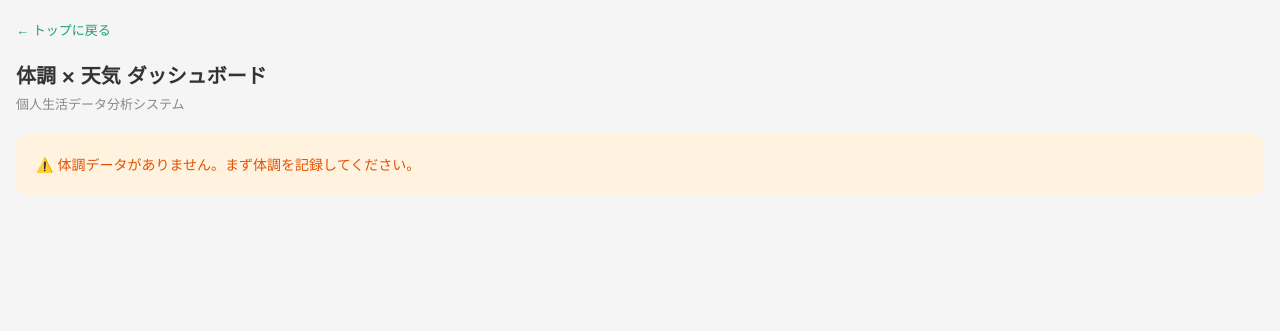
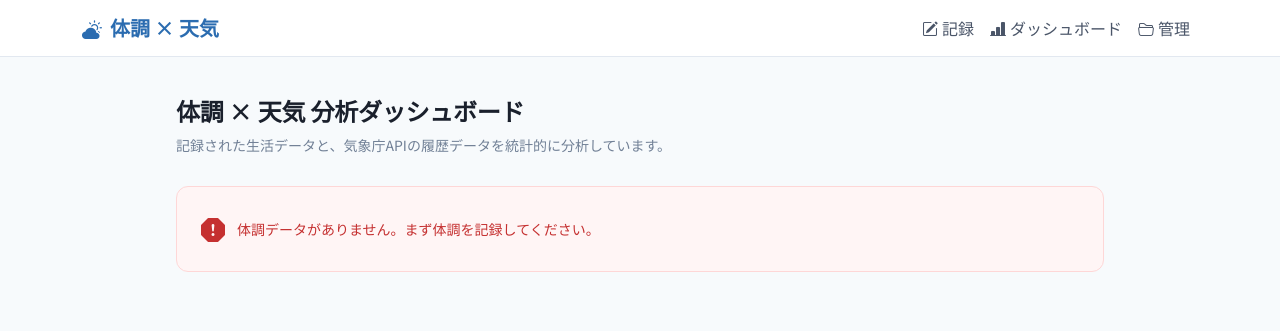
Before and after one commit to ks0227/health-weather-app, a Flask app: page /dashboard in a window 1280 px wide. Shown: the top 331 px of the page. Run offline with Flask 3, Linux system fonts and the light colour scheme; data that the repository does not hold is empty; some libraries are stand-ins or nearby versions.

Commit message:
fix : デザインをトップページに統合

```diff
--- a/templates/dashboard.html
+++ b/templates/dashboard.html
@@ -3,238 +3,336 @@
   <head>
     <meta charset="UTF-8" />
     <meta name="viewport" content="width=device-width, initial-scale=1.0" />
-    <title>体調×天気 ダッシュボード</title>
+    <title>体調 × 天気 ダッシュボード</title>
+    <!-- Plotly.js -->
     <script src="https://cdn.plot.ly/plotly-latest.min.js"></script>
+    <!-- Bootstrap 5 & Icons -->
     <link
-      href="https://fonts.googleapis.com/css2?family=M+PLUS+1p:wght@400;500;700&display=swap"
+      href="https://cdn.jsdelivr.net/npm/bootstrap@5.3.0/dist/css/bootstrap.min.css"
+      rel="stylesheet"
+    />
+    <link
+      href="https://cdn.jsdelivr.net/npm/bootstrap-icons@1.11.0/font/bootstrap-icons.css"
+      rel="stylesheet"
+    />
+    <!-- 統一フォント Noto Sans JP -->
+    <link
+      href="https://fonts.googleapis.com/css2?family=Noto+Sans+JP:wght@400;500;700&display=swap"
       rel="stylesheet"
     />
     <style>
-      * {
-        box-sizing: border-box;
-        margin: 0;
-        padding: 0;
+      :root {
+        --primary-color: #2b6cb0; /* ダークブルー */
+        --primary-hover: #1e4e80;
+        --primary-light: rgba(43, 108, 176, 0.08);
+        --accent-color: #319795; /* ティールブルー */
+        --accent-hover: #236e6c;
+        --bg-light: #f7fafc; /* クリーンな背景 */
+        --text-dark: #2d3748;
+        --border-color: #e2e8f0;
       }
 
       body {
-        font-family: "M PLUS 1p", sans-serif;
-        background: #f5f5f5;
-        padding: 16px;
-        padding-bottom: 40px;
-        color: #333;
+        font-family: "Noto Sans JP", sans-serif;
+        background: var(--bg-light);
+        color: var(--text-dark);
+        padding-bottom: 60px;
       }
 
-      .nav {
-        margin-bottom: 16px;
+      /* ナビバー（共通デザイン） */
+      .navbar {
+        background: #ffffff !important;
+        border-bottom: 1px solid var(--border-color);
+        margin-bottom: 40px;
       }
-      .nav a {
-        color: #1d9e75;
-        text-decoration: none;
-        font-size: 13px;
-        display: inline-block;
-        padding: 4px 0;
+      .navbar-brand {
+        font-weight: 700;
+        color: var(--primary-color) !important;
+      }
+      .nav-link {
+        color: #4a5568 !important;
+        font-weight: 500;
+        transition: color 0.2s;
+      }
+      .nav-link:hover {
+        color: var(--primary-color) !important;
+      }
+
+      /* メインコンテナ */
+      .content-container {
+        max-width: 960px;
+        margin: 0 auto;
+        padding: 0 16px;
       }
 
       h1 {
-        font-size: 20px;
-        margin-bottom: 4px;
+        font-size: 1.5rem;
+        font-weight: 700;
+        color: #1a202c;
+        margin-bottom: 8px;
+        letter-spacing: -0.01em;
       }
       .subtitle {
-        color: #888;
-        font-size: 13px;
-        margin-bottom: 20px;
+        color: #718096;
+        font-size: 0.875rem;
+        margin-bottom: 30px;
+        line-height: 1.6;
       }
 
-      /* サマリーカード */
+      /* ===== サマリーカード ===== */
       .cards {
         display: grid;
         grid-template-columns: repeat(3, 1fr);
-        gap: 12px;
-        margin-bottom: 24px;
+        gap: 16px;
+        margin-bottom: 30px;
       }
-      .card {
-        background: #fff;
+      .card-summary {
+        background: #ffffff;
+        border: 1px solid var(--border-color);
         border-radius: 12px;
-        padding: 16px;
-        box-shadow: 0 1px 4px rgba(0, 0, 0, 0.08);
+        padding: 20px;
+        box-shadow: 0 4px 6px -1px rgba(0, 0, 0, 0.03);
+        display: flex;
+        flex-direction: column;
+        justify-content: space-between;
       }
-      .card h2 {
-        font-size: 12px;
-        color: #888;
-        margin-bottom: 8px;
+      .card-summary h2 {
+        font-size: 0.8rem;
+        font-weight: 700;
+        color: #718096;
+        margin-bottom: 4px;
+        text-transform: uppercase;
+        letter-spacing: 0.05em;
       }
-      .card .value {
-        font-size: 22px;
-        font-weight: 500;
-      }
-      .card .desc {
-        font-size: 11px;
-        color: #aaa;
+      .card-summary .value {
+        font-size: 1.6rem;
+        font-weight: 700;
+        color: var(--primary-color);
         margin-top: 4px;
       }
+      .card-summary .desc {
+        font-size: 11px;
+        color: #a0aec0;
+        margin-top: 6px;
+      }
 
-      /* チャートカード */
+      /* ===== チャートカード ===== */
       .chart-card {
-        background: #fff;
+        background: #ffffff;
+        border: 1px solid var(--border-color);
         border-radius: 12px;
-        padding: 16px;
-        box-shadow: 0 1px 4px rgba(0, 0, 0, 0.08);
-        margin-bottom: 16px;
-        /* グラフがはみ出ないよう */
+        padding: 24px;
+        box-shadow: 0 4px 6px -1px rgba(0, 0, 0, 0.03);
+        margin-bottom: 24px;
         overflow: hidden;
       }
       .chart-card h2 {
-        font-size: 14px;
-        margin-bottom: 12px;
+        font-size: 1rem;
+        font-weight: 700;
+        color: #1a202c;
+        margin-bottom: 16px;
+        border-left: 4px solid var(--accent-color);
+        padding-left: 10px;
       }
 
-      /* 相関サマリー */
+      /* ===== 相関サマリーグリッド ===== */
       .corr-grid {
         display: grid;
-        grid-template-columns: repeat(auto-fit, minmax(160px, 1fr));
-        gap: 10px;
+        grid-template-columns: repeat(auto-fit, minmax(240px, 1fr));
+        gap: 12px;
       }
       .corr-item {
         border-radius: 8px;
-        padding: 12px 14px;
+        padding: 16px;
         font-size: 13px;
+        border: 1px solid transparent;
       }
       .corr-item .label {
-        color: #888;
-        margin-bottom: 4px;
+        font-weight: 700;
+        margin-bottom: 8px;
         font-size: 12px;
+        display: flex;
+        align-items: center;
+        justify-content: space-between;
+        gap: 8px;
       }
       .corr-item .r-value {
-        font-size: 20px;
-        font-weight: 500;
+        font-size: 1.4rem;
+        font-weight: 700;
+        margin-bottom: 4px;
       }
       .corr-item .summary {
-        font-size: 11px;
-        margin-top: 6px;
+        font-size: 12px;
         line-height: 1.5;
       }
 
+      /* 相関傾向ごとの背景（上質なトーンに減色） */
       .positive {
-        background: #e8f5e9;
-        color: #2e7d32;
+        background: rgba(49, 151, 149, 0.06);
+        color: #234e52;
+        border-color: rgba(49, 151, 149, 0.2);
       }
       .negative {
-        background: #fce4ec;
-        color: #c62828;
+        background: rgba(229, 62, 62, 0.05);
+        color: #742a2a;
+        border-color: rgba(229, 62, 62, 0.15);
       }
       .neutral {
-        background: #f5f5f5;
-        color: #777;
+        background: #f7fafc;
+        color: #4a5568;
+        border-color: var(--border-color);
       }
 
-      .badge {
+      /* 有意差バッジ */
+      .badge-custom {
         display: inline-block;
         font-size: 10px;
-        padding: 2px 6px;
-        border-radius: 10px;
-        margin-left: 4px;
-        vertical-align: middle;
-        font-weight: normal;
+        font-weight: 700;
+        padding: 2px 8px;
+        border-radius: 20px;
       }
       .badge-significant {
-        background: #c8e6c9;
-        color: #1b5e20;
+        background: #c6f6d5;
+        color: #22543d;
       }
       .badge-marginal {
-        background: #fff9c4;
-        color: #f57f17;
+        background: #feebc8;
+        color: #744210;
       }
       .badge-none {
-        background: #eeeeee;
-        color: #9e9e9e;
+        background: #e2e8f0;
+        color: #4a5568;
       }
 
+      /* エラーボックス */
       .error-box {
-        background: #fff3e0;
+        background: #fff5f5;
+        border: 1px solid #fed7d7;
         border-radius: 12px;
-        padding: 20px;
-        color: #e65100;
+        padding: 24px;
+        color: #c53030;
         font-size: 14px;
+        display: flex;
+        align-items: center;
+        gap: 12px;
+        font-weight: 500;
       }
 
       /* スマホ対応 */
-      @media (max-width: 480px) {
-        body {
-          padding: 12px;
-          padding-bottom: 40px;
+      @media (max-width: 768px) {
+        .navbar {
+          margin-bottom: 24px;
         }
-        h1 {
-          font-size: 18px;
-        }
-
-        /* サマリーカードを縦積み */
         .cards {
           grid-template-columns: 1fr;
-          gap: 10px;
+          gap: 12px;
         }
-        .card {
-          display: flex;
+        .card-summary {
+          flex-direction: row;
           align-items: center;
           justify-content: space-between;
-          padding: 14px 16px;
+          padding: 16px;
         }
-        .card h2 {
-          margin-bottom: 0;
-          font-size: 13px;
+        .card-summary .value {
+          font-size: 1.35rem;
+          margin-top: 0;
         }
-        .card .value {
-          font-size: 20px;
-        }
-        .card .desc {
+        .card-summary .desc {
           display: none;
         }
-
-        /* 相関グリッドを1列に */
         .corr-grid {
           grid-template-columns: 1fr;
         }
-
         .chart-card {
-          padding: 12px;
-        }
-        .chart-card h2 {
-          font-size: 13px;
+          padding: 16px;
         }
       }
     </style>
   </head>
   <body>
-    <div class="nav"><a href="/">← トップに戻る</a></div>
-    <h1>体調 × 天気 ダッシュボード</h1>
-    <p class="subtitle">個人生活データ分析システム</p>
+    <!-- ナビバー（他画面と共通） -->
+    <nav class="navbar navbar-expand-lg navbar-light sticky-top">
+      <div class="container">
+        <a class="navbar-brand" href="/">
+          <i class="bi bi-cloud-sun-fill me-2"></i>体調 × 天気
+        </a>
+        <button
+          class="navbar-toggler"
+          type="button"
+          data-bs-toggle="collapse"
+          data-bs-target="#navbarNav"
+        >
+          <span class="navbar-toggler-icon"></span>
+        </button>
+        <div class="collapse navbar-collapse" id="navbarNav">
+          <ul class="navbar-nav ms-auto">
+            <li class="nav-item">
+              <a class="nav-link" href="/log"
+                ><i class="bi bi-pencil-square me-1"></i>記録</a
+              >
+            </li>
+            <li class="nav-item">
+              <a class="nav-link active" href="/dashboard"
+                ><i class="bi bi-bar-chart-line-fill me-1"></i>ダッシュボード</a
+              >
+            </li>
+            <li class="nav-item">
+              <a class="nav-link" href="/records"
+                ><i class="bi bi-folder2-open me-1"></i>管理</a
+              >
+            </li>
+          </ul>
+        </div>
+      </div>
+    </nav>
+
+    <!-- メインコンテンツ -->
+    <div class="content-container">
+      <h1>体調 × 天気 分析ダッシュボード</h1>
+      <p class="subtitle">
+        記録された生活データと、気象庁APIの履歴データを統計的に分析しています。
+      </p>
 
       {% if result.get("error") %}
-    <div class="error-box">⚠️ {{ result.error }}</div>
+      <div class="error-box">
+        <i class="bi bi-exclamation-octagon-fill fs-4"></i>
+        <span>{{ result.error }}</span>
+      </div>
 
       {% else %}
 
       <!-- サマリーカード -->
       <div class="cards">
-      <div class="card">
+        <div class="card-summary">
           <div>
             <h2>分析データ数</h2>
-          <div class="desc">体調×天気が一致した日数</div>
+            <div class="desc">体調×天気が揃った整合日数</div>
           </div>
           <div class="value">{{ result.data_count }} 日</div>
         </div>
-      <div class="card">
+        <div class="card-summary">
           <div>
             <h2>直近の気分スコア</h2>
-          <div class="desc">最新の記録</div>
+            <div class="desc">最新に記録された健康度</div>
           </div>
-        <div class="value">{{ result.trend[-1].mood_score }} / 5</div>
+          <div class="value">
+            {{ result.trend[-1].mood_score }}
+            <span style="font-size: 14px; font-weight: normal; color: #a0aec0"
+              >/ 5</span
+            >
           </div>
-      <div class="card">
+        </div>
+        <div class="card-summary">
           <div>
             <h2>直近の気圧</h2>
-          <div class="desc">最新の記録</div>
+            <div class="desc">最新の現地付近の気圧</div>
           </div>
-        <div class="value">{{ result.trend[-1].pressure }} hPa</div>
+          <div class="value">
+            {{ result.trend[-1].pressure }}
+            <span style="font-size: 14px; font-weight: normal; color: #a0aec0"
+              >hPa</span
+            >
+          </div>
         </div>
       </div>
 
@@ -272,21 +370,24 @@
       <div class="chart-card">
         <h2>気分スコアと天気の関係</h2>
         <div class="corr-grid">
-        {% for item in result.correlations if item.health == "mood_score" %} {%
-        set cls = "positive" if item.r > 0.1 else ("negative" if item.r < -0.1
-        else "neutral") %}
+          {% for item in result.correlations if item.health == "mood_score" %}
+          {% set cls = "positive" if item.r > 0.1 else ("negative" if item.r <
+          -0.1 else "neutral") %}
           <div class="corr-item {{ cls }}">
             <div class="label">
-            {{ { "temperature": "気温", "humidity": "湿度", "pressure": "気圧",
-            "pressure_change_prev": "前日の気圧変化", "pressure_range_prev":
-            "前日の気圧変化幅", "temperature_change_prev": "前日の気温変化",
-            "humidity_change_prev": "前日の湿度変化" }[item.weather] }}{% if
-            item.significant_05 %}
-            <span class="badge badge-significant">統計的に有意 ✓</span>
+              <span>
+                {{ { "temperature": "気温", "humidity": "湿度", "pressure":
+                "気圧", "pressure_change_prev": "前日の気圧変化",
+                "pressure_range_prev": "前日の気圧変化幅",
+                "temperature_change_prev": "前日の気温変化",
+                "humidity_change_prev": "前日の湿度変化" }[item.weather] }}
+              </span>
+              {% if item.significant_05 %}
+              <span class="badge-custom badge-significant">有意差あり ✓</span>
               {% elif item.significant_10 %}
-            <span class="badge badge-marginal">参考値</span>
+              <span class="badge-custom badge-marginal">傾向あり</span>
               {% else %}
-            <span class="badge badge-none">データ不足</span>
+              <span class="badge-custom badge-none">判定不能</span>
               {% endif %}
             </div>
             <div class="r-value">r = {{ item.r }}</div>
@@ -296,10 +397,11 @@
         </div>
       </div>
 
+      <!-- グラフ描画スクリプト（デザイン統一処理） -->
       <script>
         const trend = {{ result.trend | tojson }};
 
-      // スマホ判定（グラフの余白を調整）
+        // スマホ判定（余白調整用）
         const isMobile = window.innerWidth <= 480;
         const margin = isMobile
           ? { t: 10, r: 10, b: 40, l: 40 }
@@ -307,108 +409,118 @@
 
         const commonLayout = {
           margin,
-        legend:        { orientation: "h", y: -0.3 },
-        plot_bgcolor:  "#fff",
-        paper_bgcolor: "#fff",
-        // グラフ幅を親要素に合わせる
+          legend: {
+            orientation: "h",
+            y: -0.2,
+            font: { family: "Noto Sans JP", size: 12 }
+          },
+          plot_bgcolor:  "#ffffff",
+          paper_bgcolor: "#ffffff",
           autosize: true,
+          xaxis: {
+            gridcolor: "#f0f4f8",
+            tickfont: { family: "Noto Sans JP", size: 11, color: "#718096" }
+          },
+          yaxis: {
+            gridcolor: "#f0f4f8",
+            tickfont: { family: "Noto Sans JP", size: 11, color: "#718096" }
+          }
         };
 
         const commonConfig = {
-        // スマホでのピンチズームを許可
           scrollZoom: false,
           responsive: true,
-        displayModeBar: false,  // ツールバーを非表示（スマホで邪魔になる）
+          displayModeBar: false,  // スマホ最適化のためツールバー非表示
         };
 
-      // 気分スコア
+        // 1. 気分スコア
         Plotly.newPlot("trend-mood", [
           {
             x: trend.map(d => d.date),
             y: trend.map(d => d.mood_score),
             name: "気分スコア（実測）",
             type: "scatter", mode: "markers",
-          marker: { color: "#a8d5c2", size: 6 },
+            marker: { color: "#cbd5e0", size: 7 }, // ソフトなグレー
           },
           {
             x: trend.map(d => d.date),
             y: trend.map(d => d.mood_7d),
             name: "7日移動平均",
             type: "scatter", mode: "lines",
-          line: { color: "#1d9e75", width: 2 },
+            line: { color: "#319795", width: 2.5 }, // ティールブルー
           }
-      ], { ...commonLayout, yaxis: { title: "気分スコア", range: [0, 5.5] } },
+        ], { ...commonLayout, yaxis: { ...commonLayout.yaxis, title: "気分", range: [0.5, 5.5] } },
         commonConfig);
 
-      // 気圧
+        // 2. 気圧
         Plotly.newPlot("trend-pressure", [
           {
             x: trend.map(d => d.date),
             y: trend.map(d => d.pressure),
             name: "気圧（実測）",
             type: "scatter", mode: "markers",
-          marker: { color: "#90caf9", size: 6 },
+            marker: { color: "#90caf9", size: 6, opacity: 0.6 },
           },
           {
             x: trend.map(d => d.date),
             y: trend.map(d => d.pressure_7d),
             name: "7日移動平均",
             type: "scatter", mode: "lines",
-          line: { color: "#378add", width: 2 },
+            line: { color: "#2b6cb0", width: 2.5 }, // ダークブルー
           }
-      ], { ...commonLayout, yaxis: { title: "気圧 (hPa)" } },
+        ], { ...commonLayout, yaxis: { ...commonLayout.yaxis, title: "気圧 (hPa)" } },
         commonConfig);
 
-      // 気温
+        // 3. 気温
         Plotly.newPlot("trend-temperature", [
           {
             x: trend.map(d => d.date),
             y: trend.map(d => d.temperature),
             name: "気温（実測）",
             type: "scatter", mode: "markers",
-          marker: { color: "#ffcc80", size: 6 },
+            marker: { color: "#ffcc80", size: 6, opacity: 0.7 },
           },
           {
             x: trend.map(d => d.date),
             y: trend.map(d => d.temperature_7d),
             name: "7日移動平均",
             type: "scatter", mode: "lines",
-          line: { color: "#ef6c00", width: 2 },
+            line: { color: "#dd6b20", width: 2.5 }, // ディープオレンジ
           }
-      ], { ...commonLayout, yaxis: { title: "気温 (℃)" } },
+        ], { ...commonLayout, yaxis: { ...commonLayout.yaxis, title: "気温 (℃)" } },
         commonConfig);
 
-      // 湿度
+        // 4. 湿度
         Plotly.newPlot("trend-humidity", [
           {
             x: trend.map(d => d.date),
             y: trend.map(d => d.humidity),
             name: "湿度（実測）",
             type: "scatter", mode: "markers",
-          marker: { color: "#ce93d8", size: 6 },
+            marker: { color: "#e9d8fd", size: 6, opacity: 0.7 },
           },
           {
             x: trend.map(d => d.date),
             y: trend.map(d => d.humidity_7d),
             name: "7日移動平均",
             type: "scatter", mode: "lines",
-          line: { color: "#7b1fa2", width: 2 },
+            line: { color: "#805ad5", width: 2.5 }, // パープル
           }
-      ], { ...commonLayout, yaxis: { title: "湿度 (%)", range: [0, 100] } },
+        ], { ...commonLayout, yaxis: { ...commonLayout.yaxis, title: "湿度 (%)", range: [0, 100] } },
         commonConfig);
 
-      // ヒートマップ
+        // 5. ヒートマップ（赤・白・緑ではなく、現代的な「チェリー・グレー・ティール」のカラーマップ）
         const corrList = {{ result.correlations | tojson }};
         const labelMap = {
-        mood_score:  "気分スコア",
-        sleep_hours: "睡眠時間",
-        temperature: "気温",
-        humidity:    "湿度",
-        pressure:    "気圧",
+          mood_score:   "気分スコア",
+          sleep_hours:  "睡眠時間",
+          temperature:  "気温",
+          humidity:     "湿度",
+          pressure:     "気圧",
           pressure_change_prev: "前日の気圧変化",
-        pressure_range_prev: "前日の気圧変化幅",
+          pressure_range_prev:  "前日の気圧変化幅",
           temperature_change_prev: "前日の気温変化",
-        humidity_change_prev: "前日の湿度変化"
+          humidity_change_prev:    "前日の湿度変化"
         };
         const healthLabels  = [...new Set(corrList.map(d => d.health))];
         const weatherLabels = [...new Set(corrList.map(d => d.weather))];
@@ -426,21 +538,29 @@
           x:            weatherLabels.map(w => labelMap[w] || w),
           y:            healthLabels.map(h => labelMap[h] || h),
           colorscale: [
-          [0,   "#c62828"],
-          [0.5, "#f5f5f5"],
-          [1,   "#2e7d32"]
+            [0,   "#e53e3e"],  // 負の相関：コーラルレッド
+            [0.5, "#f7fafc"],  // 相関なし：クリーングレー
+            [1,   "#319795"]   // 正の相関：ティールグリーン
           ],
           zmin: -1, zmax: 1,
-        text:         zValues.map(row => row.map(v => v !== null ? v.toFixed(2) : "N/A")),
+          text:         zValues.map(row => row.map(v => v !== null ? v.toFixed(2) : "0.00")),
           texttemplate: "%{text}",
           showscale:    true,
         }], {
           ...commonLayout,
           margin: isMobile
-          ? { t: 10, r: 10, b: 80, l: 70 }
-          : { t: 10, r: 20, b: 60, l: 80 },
+            ? { t: 10, r: 10, b: 80, l: 80 }
+            : { t: 10, r: 20, b: 60, l: 100 },
+          xaxis: {
+            ...commonLayout.xaxis,
+            tickangle: isMobile ? 45 : 0
+          }
         }, commonConfig);
       </script>
       {% endif %}
+    </div>
+
+    <!-- Bootstrap 5 Bundle JS -->
+    <script src="https://cdn.jsdelivr.net/npm/bootstrap@5.3.0/dist/js/bootstrap.bundle.min.js"></script>
   </body>
 </html>
```
Lines whose indentation alone changed are shown as unchanged.
